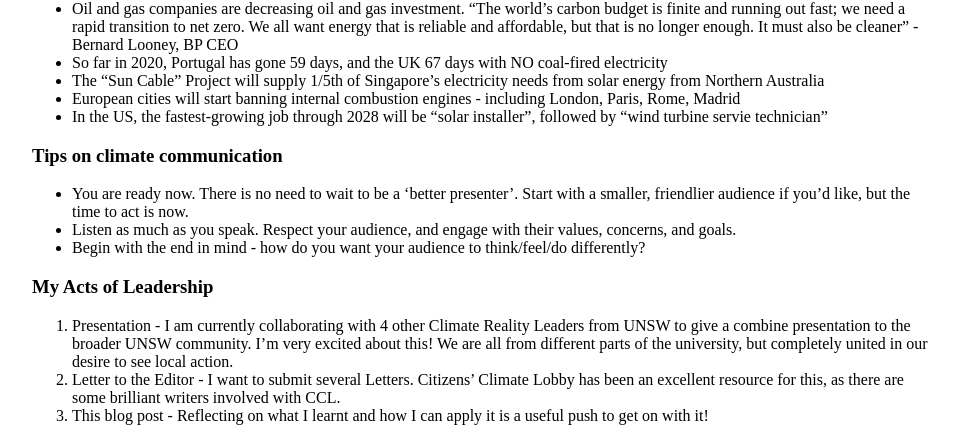
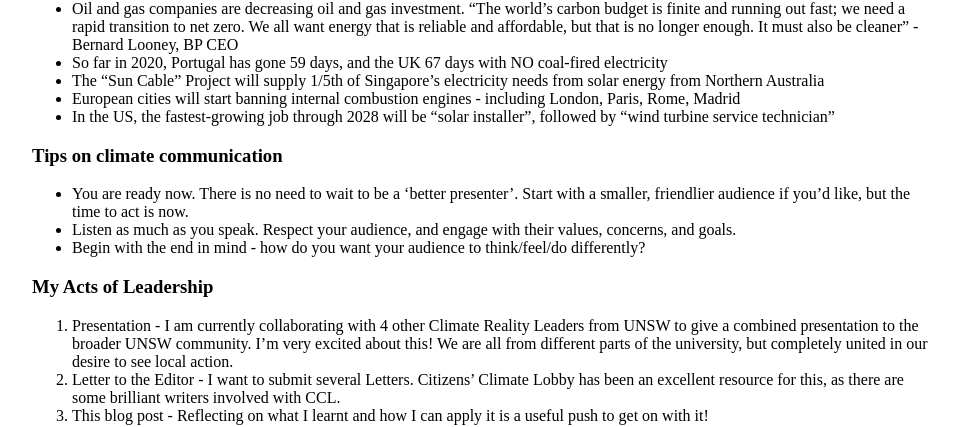
Before and after one commit to belindaxie/belindaxie.github.io, a Jekyll site: the page built from _posts/2020-09-23-climate-reality-leader.md, in a window 1280 px wide. Shown: the part 826-1253 px from the top of the page, without its empty margins (160-1119 px from the left). Built offline with Jekyll 4.4.1, drawn with Linux system fonts in a browser that asks for light colours.

Commit message:
fixed typos

```diff
--- a/_posts/2020-09-23-climate-reality-leader.md
+++ b/_posts/2020-09-23-climate-reality-leader.md
@@ -31,7 +31,7 @@ Here, I want to reflect on some of the most compelling facts we learned, share t
 * So far in 2020, Portugal has gone 59 days, and the UK 67 days with NO coal-fired electricity
 * The "Sun Cable" Project will supply 1/5th of Singapore's electricity needs from solar energy from Northern Australia
 * European cities will start banning internal combustion engines - including London, Paris, Rome, Madrid
-* In the US, the fastest-growing job through 2028 will be "solar installer", followed by "wind turbine servie technician"
+* In the US, the fastest-growing job through 2028 will be "solar installer", followed by "wind turbine service technician"
 
 ### Tips on climate communication
 
@@ -41,7 +41,7 @@ Here, I want to reflect on some of the most compelling facts we learned, share t
 
 ### My Acts of Leadership
 
-1. Presentation - I am currently collaborating with 4 other Climate Reality Leaders from UNSW to give a combine presentation to the broader UNSW community. I'm very excited about this! We are all from different parts of the university, but completely united in our desire to see local action.
+1. Presentation - I am currently collaborating with 4 other Climate Reality Leaders from UNSW to give a combined presentation to the broader UNSW community. I'm very excited about this! We are all from different parts of the university, but completely united in our desire to see local action.
 2. Letter to the Editor - I want to submit several Letters. Citizens' Climate Lobby has been an excellent resource for this, as there are some brilliant writers involved with CCL.
 3. This blog post - Reflecting on what I learnt and how I can apply it is a useful push to get on with it!
 
```
